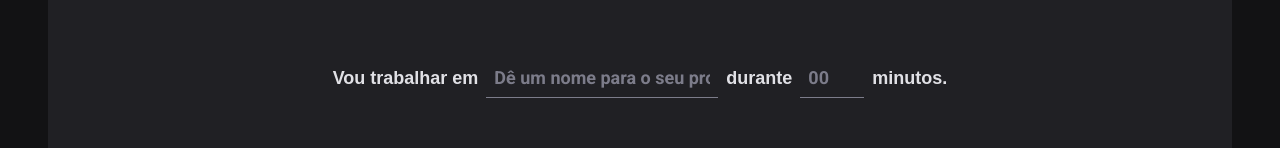
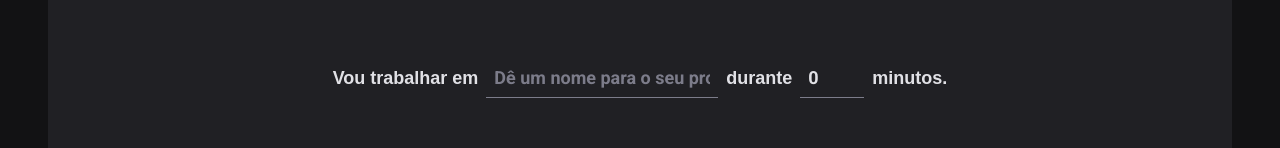
Before and after one commit to eltonleao/ignite-timer, a React (Vite) app: page / in a window 1280 px wide. Shown: the part 166-314 px from the top of the page. Built offline with nearby package versions, Linux system fonts and the light colour scheme.

Commit message:
TypeScript no formulário

```diff
--- a/src/pages/Home/Home.tsx
+++ b/src/pages/Home/Home.tsx
@@ -20,15 +20,25 @@
     .max(60, 'O tempo deve ser entre 5 e 60'),
 })
 
+// interface NewCycleFormData {
+//   task: string
+//   minutesAmout: number
+// }
+
+type NewCycleFormData = zod.infer<typeof newCycleFormSchema>
+
 export function Home() {
-  const { register, handleSubmit, watch, formState } = useForm({
+  const { register, handleSubmit, watch } = useForm<NewCycleFormData>({
     resolver: zodResolver(newCycleFormSchema),
+    defaultValues: {
+      task: '',
+      minutesAmout: 0,
+    },
   })
 
   function handleCreateNewCycle(data: unknown) {
     console.log(data)
   }
-  console.log(formState.errors)
 
   const task = watch('task')
   const isSubmitDisabled = !task
```
